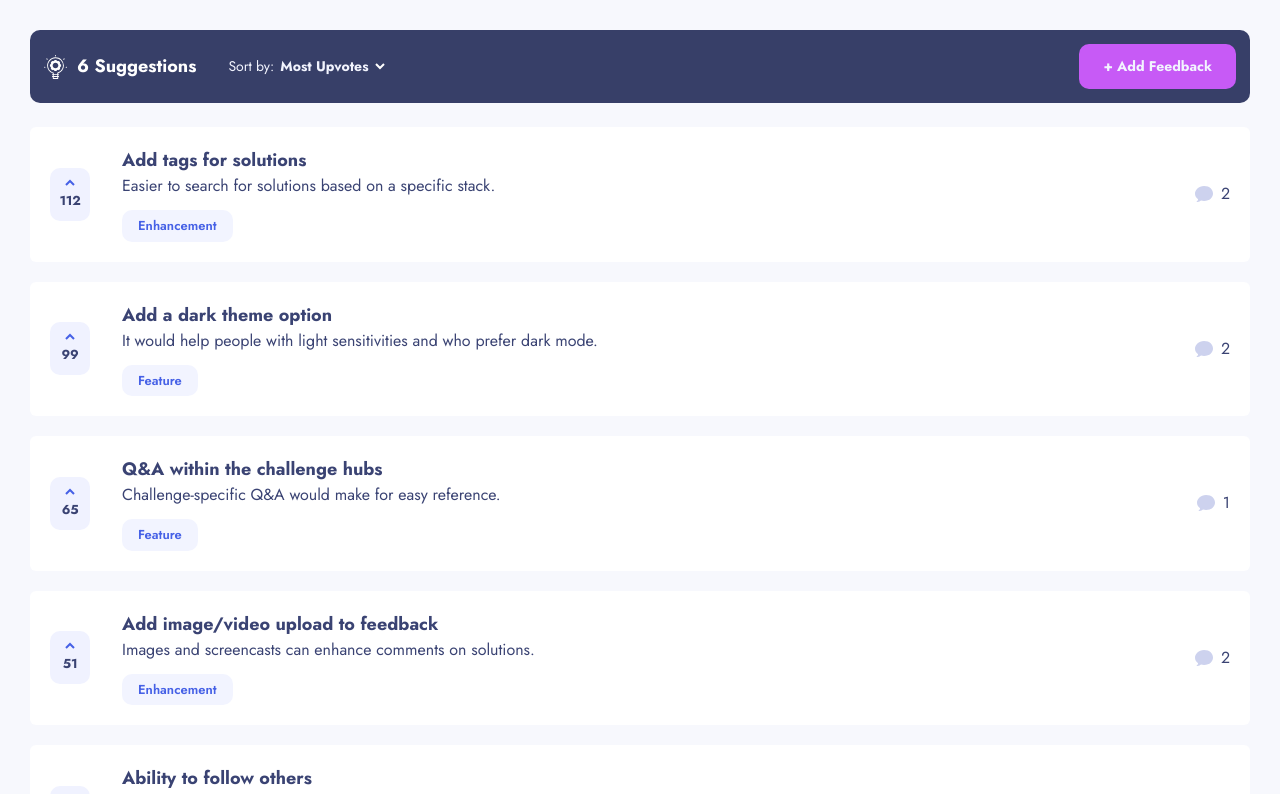
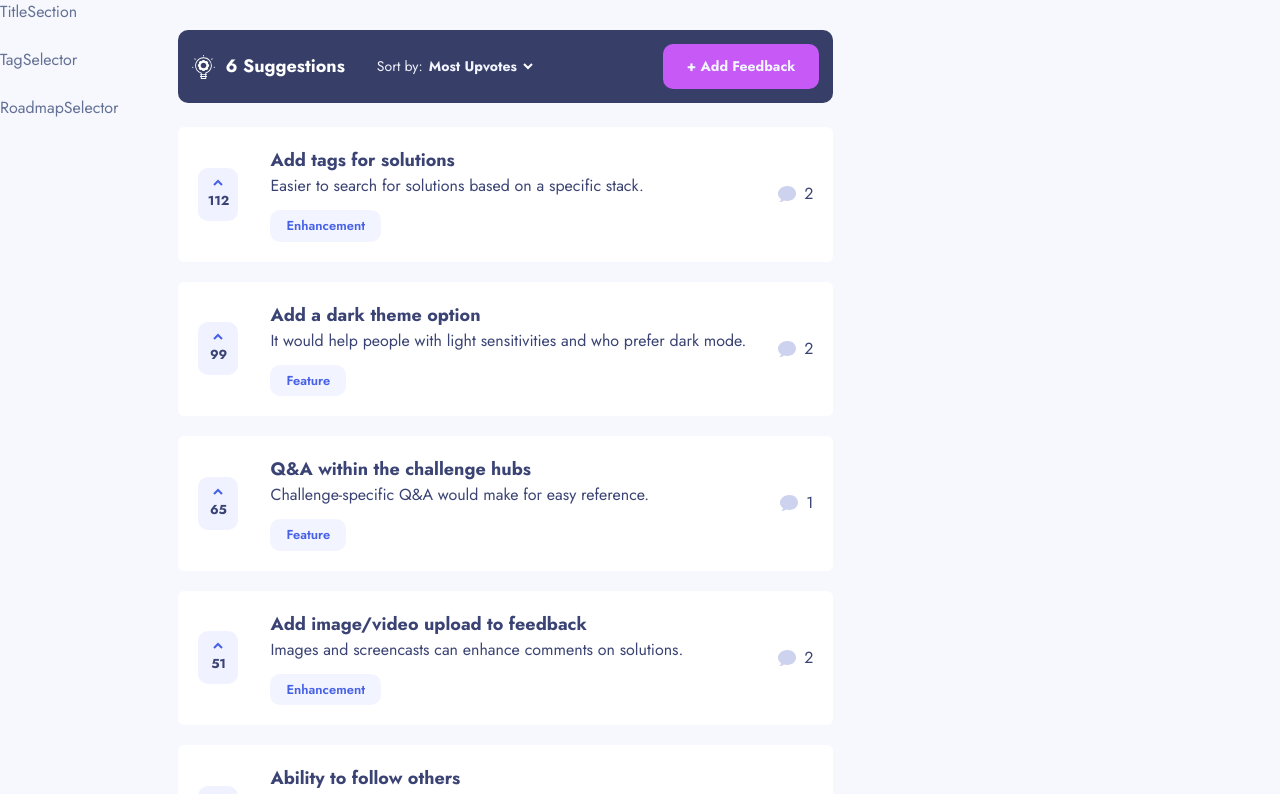
Before and after one commit to wenwen-dev/personal-website, a React (Vite) app: page / in a window 1280 px wide. Shown: the top 794 px of the page. Built offline with nearby package versions, Linux system fonts and the light colour scheme; a web font is replaced by a local one.

Commit message:
Set up structure of left TagsPane component

```diff
--- a/src/App.tsx
+++ b/src/App.tsx
@@ -7,6 +7,7 @@ import { data } from './data';
 import { useState } from 'react';
 import DisplayOptionsBar from './components/DisplayOptionsBar';
 import { Option } from './components/SortSelector';
+import TagsPane from './components/TagsPane';
 
 function App() {
   const [requests, setRequests] = useState(data.productRequests);
@@ -72,6 +73,10 @@ function App() {
 
   return (
     <Wrapper>
+      <LeftWrapper>
+        <TagsPane />
+      </LeftWrapper>
+      <RightWrapper>
         <DisplayOptionsBar
           suggestionCount={
             requests.filter(req => req.status === 'suggestion').length
@@ -91,11 +96,21 @@ function App() {
           ))}
         </CardGrid>
         <GlobalStyles />
+      </RightWrapper>
     </Wrapper>
   );
 }
+const Wrapper = styled.div`
+  display: flex;
+  gap: 30px;
+`;
 
-const Wrapper = styled.div`
+const LeftWrapper = styled.div`
+  display: flex;
+  flex-direction: column;
+`;
+
+const RightWrapper = styled.div`
   padding: 30px;
   gap: 24px;
   display: flex;
--- /dev/null
+++ b/src/components/RoadmapSelector.tsx
@@ -0,0 +1,5 @@
+const RoadmapSelector = () => {
+  return <div>RoadmapSelector</div>;
+};
+
+export default RoadmapSelector;
--- /dev/null
+++ b/src/components/TagSelector.tsx
@@ -0,0 +1,5 @@
+const TagSelector = () => {
+  return <div>TagSelector</div>;
+};
+
+export default TagSelector;
--- /dev/null
+++ b/src/components/TagsPane.tsx
@@ -0,0 +1,21 @@
+import styled from 'styled-components';
+import TitleSection from './TitleSection';
+import TagSelector from './TagSelector';
+import RoadmapSelector from './RoadmapSelector';
+
+const TagsPane = () => {
+  return (
+    <Wrapper>
+      <TitleSection />
+      <TagSelector />
+      <RoadmapSelector />
+    </Wrapper>
+  );
+};
+
+const Wrapper = styled.section`
+  display: flex;
+  flex-direction: column;
+  gap: 24px;
+`;
+export default TagsPane;
--- /dev/null
+++ b/src/components/TitleSection.tsx
@@ -0,0 +1,5 @@
+const TitleSection = () => {
+  return <div>TitleSection</div>;
+};
+
+export default TitleSection;
```
Lines whose indentation alone changed are shown as unchanged.
